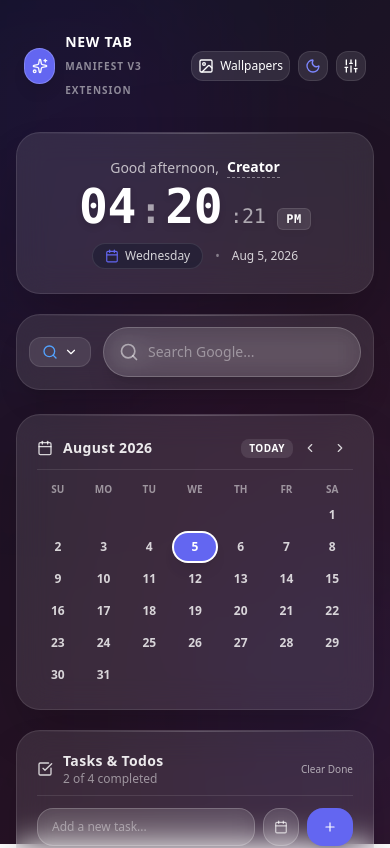
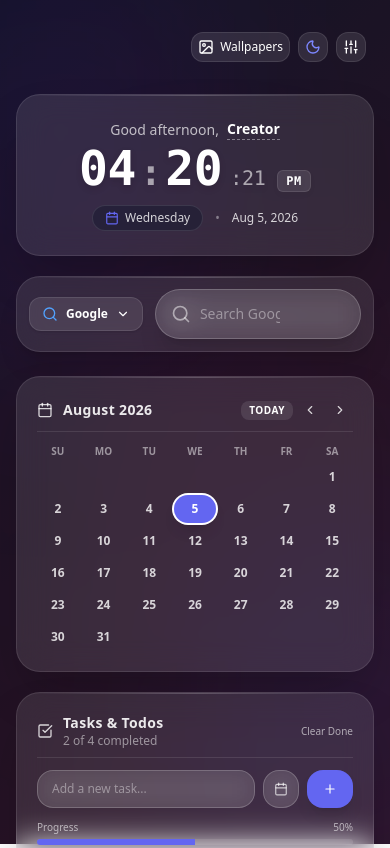
Before and after one commit to AdityaKU-2004/New-Tab-Dashboard-Web-Extension-1, a React (Vite) app: page / in a window 390 px wide. Shown: the top 848 px of the page. Built offline with nearby package versions, Linux system fonts and the light colour scheme.

Commit message:
refactor: update search engine UI and header layout
Improve visual consistency by updating the search engine dropdown styles and simplifying the header layout by removing the branding section.

```diff
--- a/src/components/layout/Header.tsx
+++ b/src/components/layout/Header.tsx
@@ -2,28 +2,14 @@ import React from 'react';
 import { useDashboardStore } from '../../store/useDashboardStore';
 import { ThemeToggle } from '../ui/ThemeToggle';
 import { IconButton } from '../ui/IconButton';
-import { Sliders, Image, Sparkles } from 'lucide-react';
+import { Sliders, Image } from 'lucide-react';
 
 export const Header: React.FC = () => {
   const setSettingsOpen = useDashboardStore((state) => state.setSettingsOpen);
   const setWallpaperPickerOpen = useDashboardStore((state) => state.setWallpaperPickerOpen);
 
   return (
-    <header className="flex items-center justify-between w-full py-4 px-2 select-none">
-      <div className="flex items-center gap-2.5">
-        <div className="w-9 h-9 rounded-2xl bg-accent text-white flex items-center justify-center shadow-lg shadow-accent/20 border border-white/20">
-          <Sparkles className="w-4 h-4 animate-pulse text-white" />
-        </div>
-        <div>
-          <h1 className="text-sm font-bold tracking-wider text-white light:text-slate-900 uppercase">
-            New Tab
-          </h1>
-          <span className="text-[10px] font-semibold text-white/50 light:text-slate-500 uppercase tracking-widest">
-            Manifest V3 Extension
-          </span>
-        </div>
-      </div>
-
+    <header className="flex items-center justify-end w-full py-4 px-2 select-none">
       {/* Header Actions */}
       <div className="flex items-center gap-2">
         <IconButton
--- a/src/components/search/SearchEngineSelect.tsx
+++ b/src/components/search/SearchEngineSelect.tsx
@@ -39,11 +39,11 @@ export const SearchEngineSelect: React.FC = () => {
       <button
         type="button"
         onClick={() => setIsOpen(!isOpen)}
-        className="flex items-center gap-1.5 px-3 py-1.5 rounded-xl bg-white/10 hover:bg-white/20 light:bg-slate-200 light:hover:bg-slate-300 text-xs font-semibold text-white light:text-slate-800 transition-colors border border-white/10 light:border-slate-300 cursor-pointer"
+        className="flex items-center gap-2 px-3 py-2 rounded-xl bg-slate-100 hover:bg-slate-200 dark:bg-white/10 dark:hover:bg-white/20 text-xs font-semibold text-slate-800 dark:text-white transition-colors border border-slate-300 dark:border-white/10 cursor-pointer shadow-sm"
         title="Change search engine"
       >
         {ENGINE_ICONS[searchEngine]}
-        <span className="hidden sm:inline">{current.name}</span>
+        <span className="inline-block text-xs font-semibold">{current.name}</span>
         <ChevronDown className={`w-3.5 h-3.5 transition-transform duration-200 ${isOpen ? 'rotate-180' : ''}`} />
       </button>
 
@@ -54,9 +54,9 @@ export const SearchEngineSelect: React.FC = () => {
             animate={{ opacity: 1, y: 0, scale: 1 }}
             exit={{ opacity: 0, y: 6, scale: 0.95 }}
             transition={{ duration: 0.15 }}
-            className="absolute left-0 mt-2 w-44 rounded-2xl bg-slate-900/95 dark:bg-slate-950/95 backdrop-blur-xl border border-white/15 dark:border-white/10 shadow-xl overflow-hidden p-1.5 z-50 text-white light:bg-white light:border-slate-200 light:text-slate-800"
+            className="absolute left-0 mt-2 w-48 rounded-2xl bg-white dark:bg-slate-900 backdrop-blur-xl border border-slate-200 dark:border-white/15 shadow-2xl overflow-hidden p-1.5 z-50 text-slate-800 dark:text-white"
           >
-            <div className="px-2 py-1 text-[10px] font-bold tracking-wider uppercase text-white/50 light:text-slate-400">
+            <div className="px-2.5 py-1 text-[10px] font-bold tracking-wider uppercase text-slate-400 dark:text-white/50">
               Search Engine
             </div>
             {(Object.keys(SEARCH_ENGINES) as SearchEngineId[]).map((engineId) => {
@@ -70,13 +70,13 @@ export const SearchEngineSelect: React.FC = () => {
                     updateSettings({ searchEngine: engineId });
                     setIsOpen(false);
                   }}
-                  className={`flex items-center justify-between w-full px-2.5 py-1.5 rounded-xl text-xs font-medium cursor-pointer transition-colors ${
+                  className={`flex items-center justify-between w-full px-2.5 py-2 rounded-xl text-xs font-medium cursor-pointer transition-colors ${
                     isSelected
-                      ? 'bg-indigo-600 text-white font-semibold'
-                      : 'hover:bg-white/10 light:hover:bg-slate-100 text-white/80 light:text-slate-700'
+                      ? 'bg-accent text-white font-semibold shadow-sm'
+                      : 'hover:bg-slate-100 dark:hover:bg-white/10 text-slate-700 dark:text-white/90'
                   }`}
                 >
-                  <div className="flex items-center gap-2">
+                  <div className="flex items-center gap-2.5">
                     {ENGINE_ICONS[engineId]}
                     <span>{engine.name}</span>
                   </div>
```
